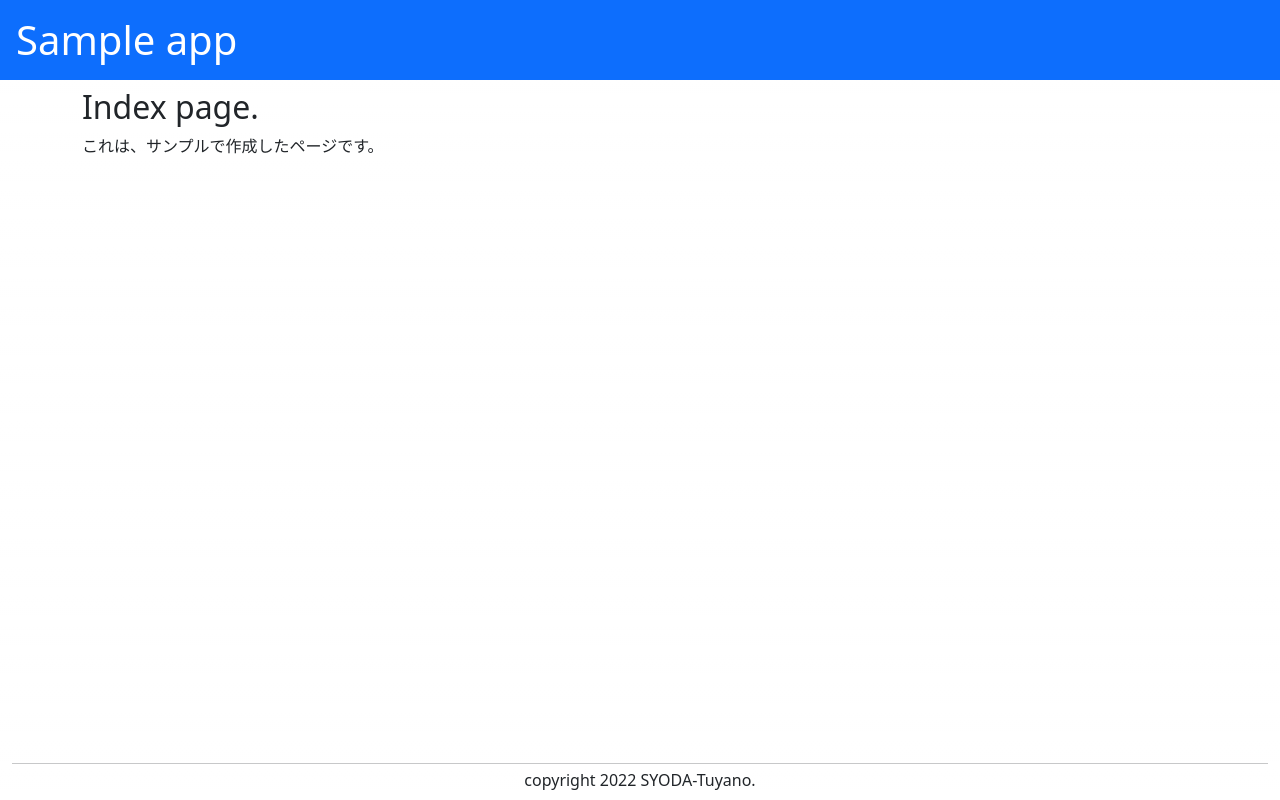
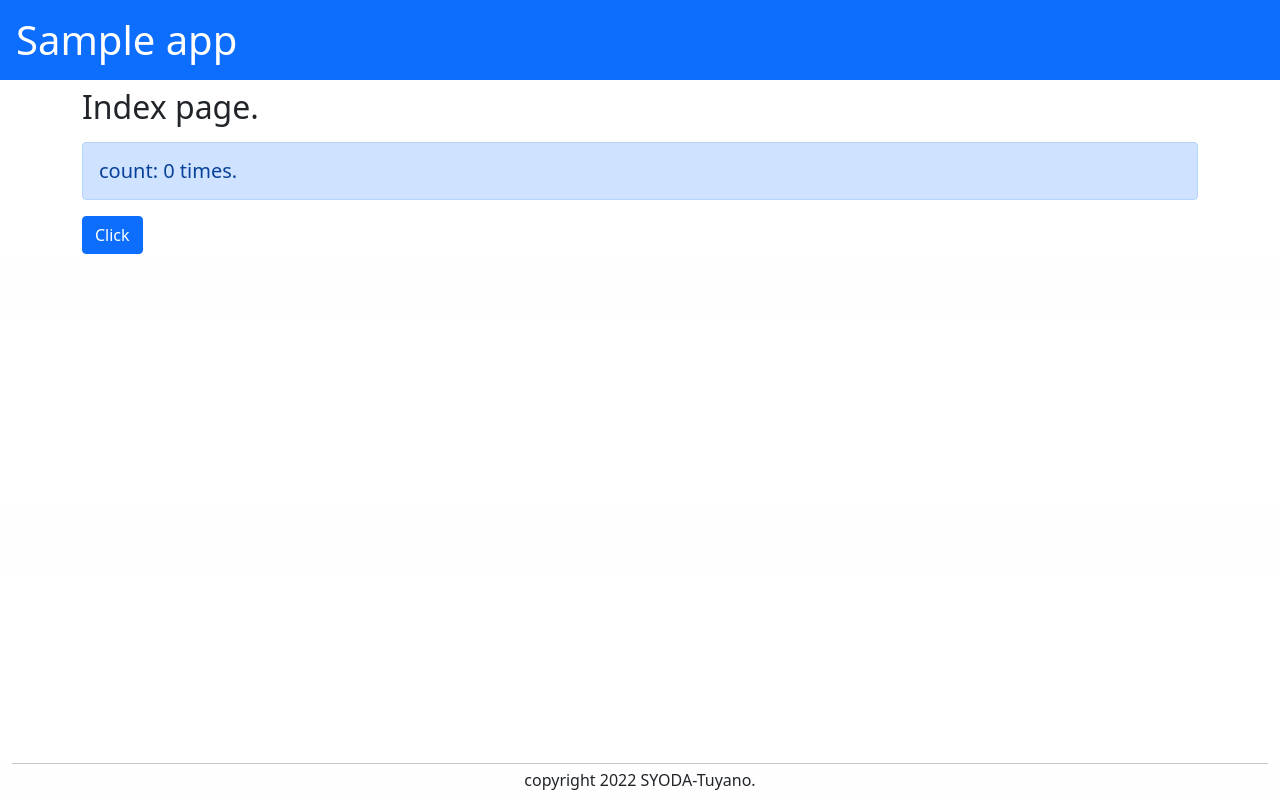
Before and after one commit to medi772425/my-next-app, a Next.js app: page / in a window 1280 px wide. Built offline with nearby package versions, Linux system fonts and the light colour scheme.

Commit message:
2-4 ステートフックを利用する

```diff
--- a/pages/index.js
+++ b/pages/index.js
@@ -1,6 +1,11 @@
 import Head from 'next/head'
+import { useState } from 'react'
 
 export default function Home() {
+  const [count, setCount] = useState(0)
+  const onBtnClick = ()=> {
+    setCount(count + 1)
+  }
   return (
     <div>
       <Head>
@@ -8,7 +13,13 @@ export default function Home() {
       </Head>
       <main className="container">
         <h2>Index page.</h2>
-        <p>これは、サンプルで作成したページです。</p>
+        <p className="alert alert-primary h5 my-3">
+          count: {count} times.
+        </p>
+        <button className="btn btn-primary"
+          onClick={onBtnClick}>
+            Click
+          </button>
       </main>
     </div>
   )
```
